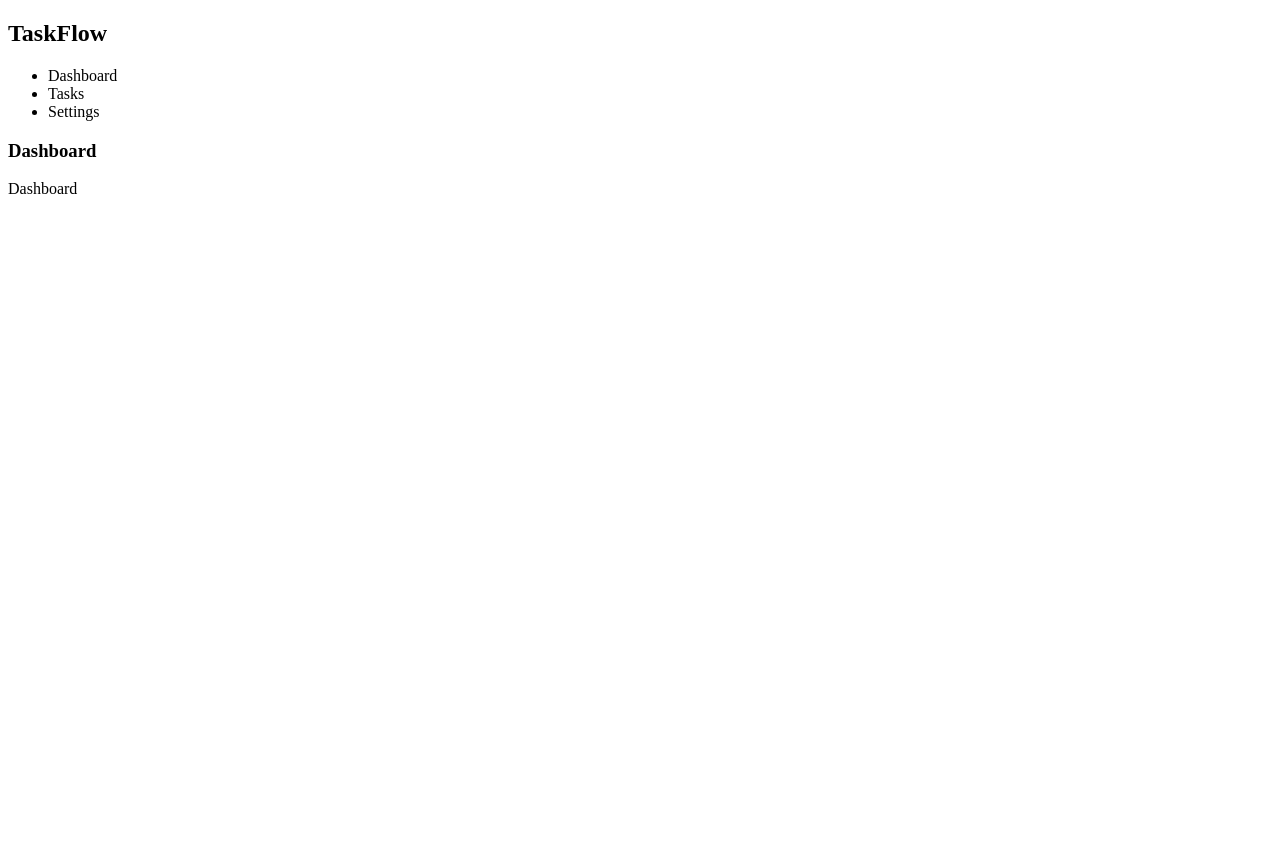
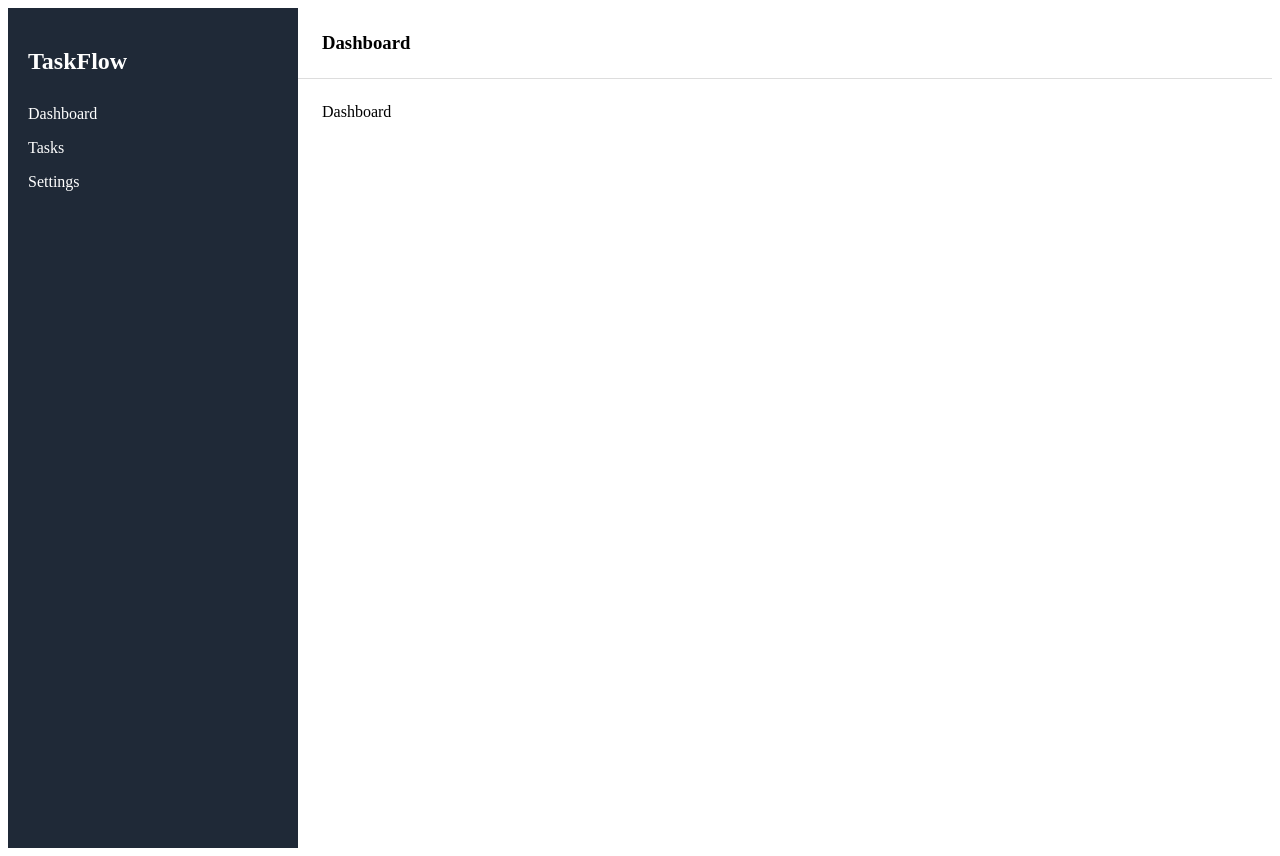
Before and after one commit to mahdisamanbari/taskflow, a React (Vite) app: page / in a window 1280 px wide. Before the commit the page ends 800 px from the top, so only its background shows below. Built offline with nearby package versions, Linux system fonts and the light colour scheme.

Commit message:
style: add CSS Modules for layout components

```diff
--- a/src/components/Navbar.jsx
+++ b/src/components/Navbar.jsx
@@ -1,10 +1,10 @@
 import React from 'react'
-
+import styles from "./Navbar.module.css";
 function Navbar() {
   return (
-    <nav>
-      <h3>Dashboard</h3>
-    </nav>
+    <nav className={styles.navbar}>
+    <h3>Dashboard</h3>
+  </nav>
   )
 }
 
--- /dev/null
+++ b/src/components/Navbar.module.css
@@ -0,0 +1,7 @@
+.navbar {
+    height: 70px;
+    display: flex;
+    align-items: center;
+    padding: 0 24px;
+    border-bottom: 1px solid #ddd;
+  }
--- a/src/components/Sidebar.jsx
+++ b/src/components/Sidebar.jsx
@@ -1,16 +1,16 @@
 import React from 'react'
-
+import styles from "./Sidebar.module.css";
 function Sidebar() {
   return (
-    <aside>
-    <h2>TaskFlow</h2>
+    <aside className={styles.sidebar}>
+      <h2 className={styles.logo}>TaskFlow</h2>
 
-    <ul>
-      <li>Dashboard</li>
-      <li>Tasks</li>
-      <li>Settings</li>
-    </ul>
-  </aside>
+      <ul className={styles.menu}>
+        <li>Dashboard</li>
+        <li>Tasks</li>
+        <li>Settings</li>
+      </ul>
+    </aside>
   )
 }
 
--- /dev/null
+++ b/src/components/Sidebar.module.css
@@ -0,0 +1,21 @@
+.sidebar {
+    width: 250px;
+    min-height: 100vh;
+    background-color: #1f2937;
+    color: white;
+    padding: 20px;
+  }
+
+  .logo {
+    margin-bottom: 30px;
+  }
+
+  .menu {
+    list-style: none;
+    padding: 0;
+  }
+
+  .menu li {
+    margin-bottom: 16px;
+    cursor: pointer;
+  }
--- a/src/layouts/MainLayout.jsx
+++ b/src/layouts/MainLayout.jsx
@@ -1,16 +1,19 @@
 import Navbar from "../components/Navbar";
 import Sidebar from "../components/Sidebar";
-
+import styles from "./MainLayout.module.css";
 function MainLayout({ children }) {
   return (
-    <>
+    <div className={styles.layout}>
       <Sidebar />
 
-      <div>
+      <div className={styles.content}>
         <Navbar />
-        <main>{children}</main>
+
+        <main className={styles.main}>
+          {children}
+        </main>
       </div>
-    </>
+    </div>
   );
 }
 
--- /dev/null
+++ b/src/layouts/MainLayout.module.css
@@ -0,0 +1,11 @@
+.layout {
+    display: flex;
+  }
+
+  .content {
+    flex: 1;
+  }
+
+  .main {
+    padding: 24px;
+  }
```
